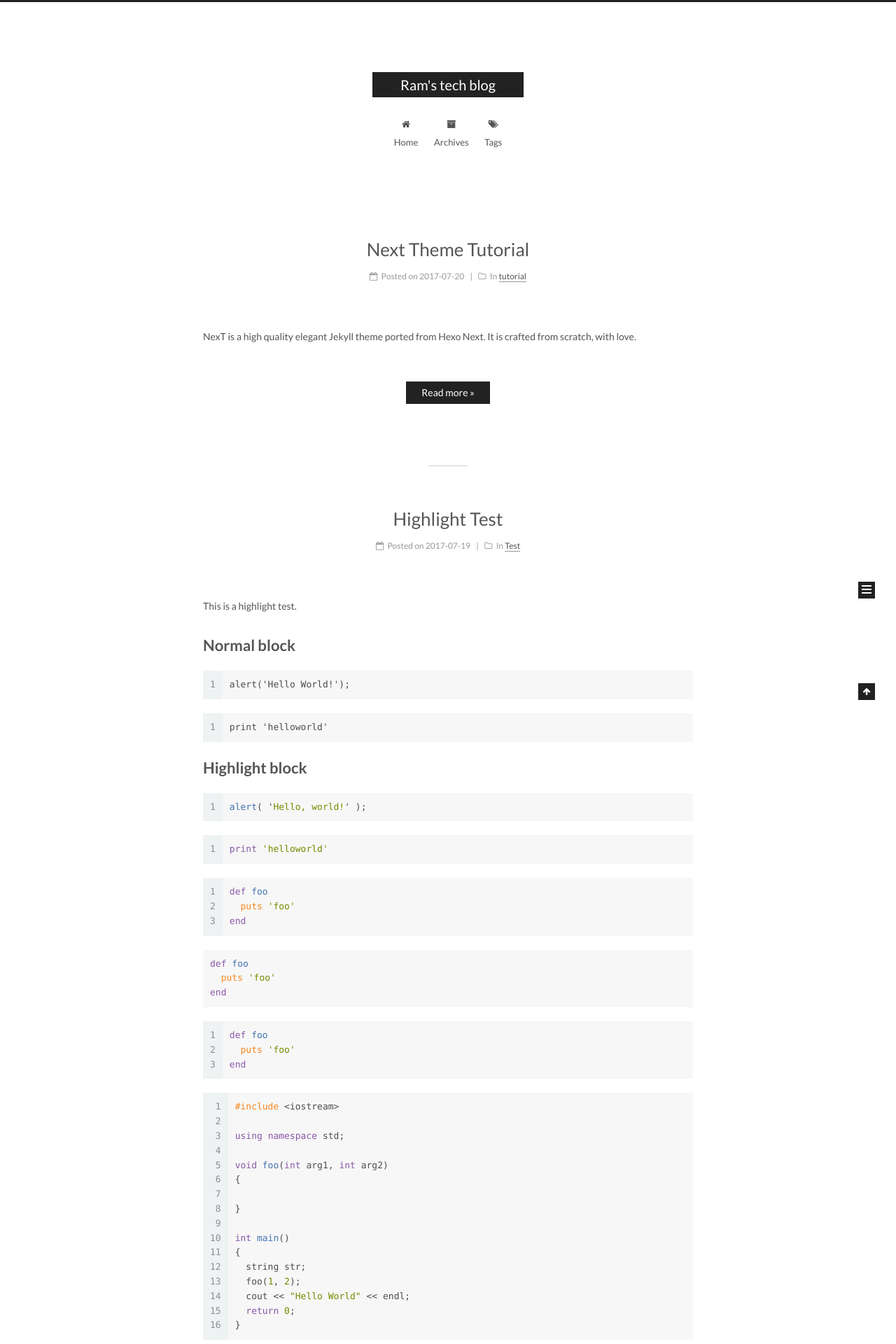
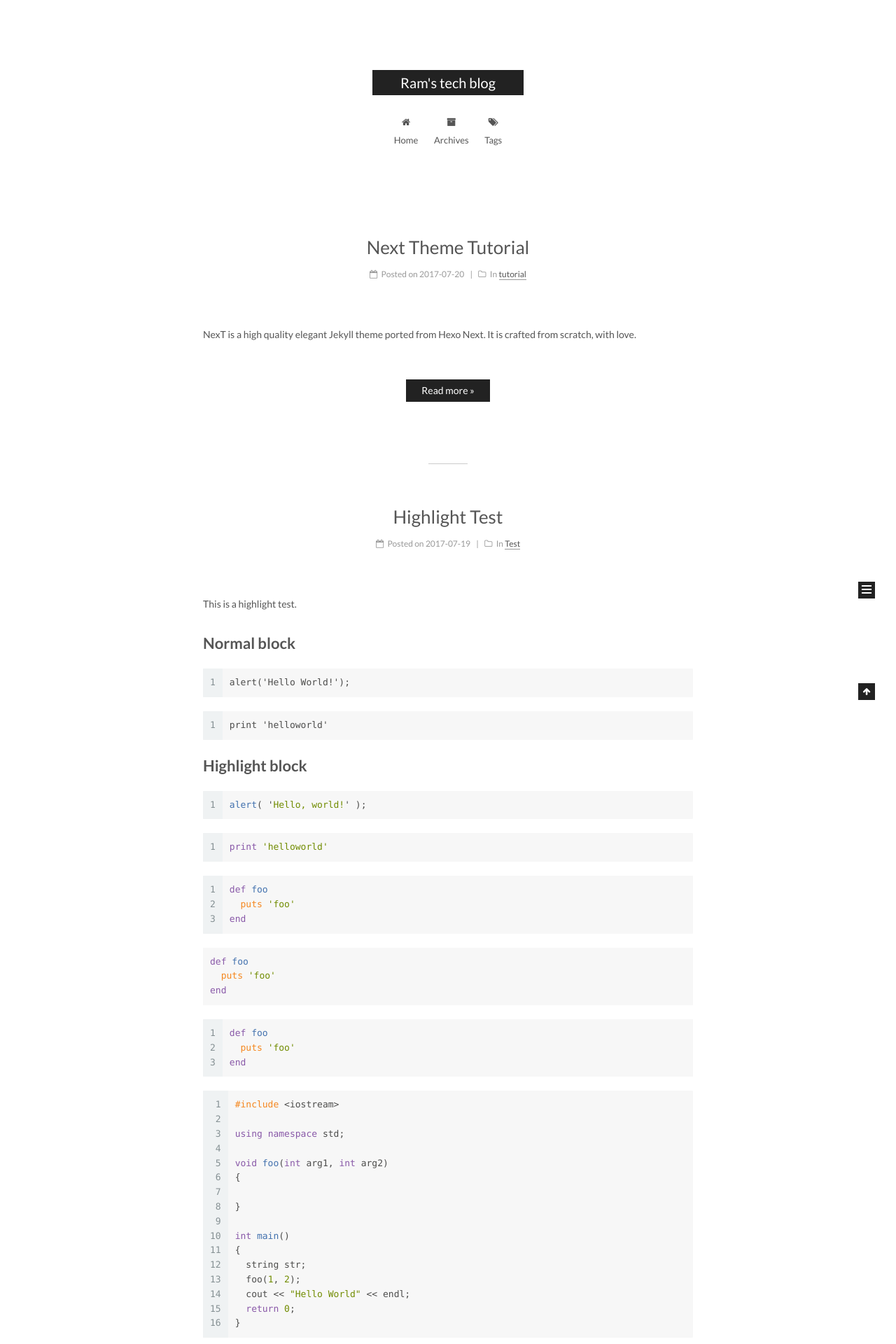
Before and after one commit to kangraemin/kangraemin.github.io, a Jekyll site: the page built from index.html, in a window 1280 px wide. Shown: the top 1920 px of the page at 70% size. Built offline with Jekyll 4.4.1, drawn with Linux system fonts in a browser that asks for light colours; emoji names are drawn with the system emoji font; the list of posts is cut into pages by our own code.

Commit message:
Remove headerband

```diff
--- a/_includes/_layout.html
+++ b/_includes/_layout.html
@@ -24,8 +24,6 @@
   {% endif %}
 
   <div class="{{ container_class }} {{ page_class }} ">
-    <div class="headband"></div>
-
     <header id="header" class="header" itemscope itemtype="http://schema.org/WPHeader">
       <div class="header-inner"> {% include _partials/header.html %} </div>
     </header>
--- a/_sass/_common/components/header/header.scss
+++ b/_sass/_common/components/header/header.scss
@@ -2,8 +2,6 @@
 
 .header-inner { position: relative; }
 
-
-@import "headerband";
 @import "site-meta";
 @import "site-nav";
 @import "menu";
--- a/_sass/_common/components/header/headerband.scss
+++ /dev/null
@@ -1,4 +0,0 @@
-.headband {
-  height: $headband-height;
-  background: $headband-bg;
-}
--- a/_sass/_schemes/Mist/index.scss
+++ b/_sass/_schemes/Mist/index.scss
@@ -19,8 +19,6 @@
   border-width: 2px;
   border-radius: 0;
 }
-
-.headband { display: none; }
 
 
 // Search
--- a/_sass/_variables/base.scss
+++ b/_sass/_variables/base.scss
@@ -203,14 +203,6 @@ $footer-height                  : 50px;
 $gap-between-main-and-footer    : 100px;
 
 
-
-// Headband
-// --------------------------------------------------
-$headband-height                : 3px;
-$headband-bg                    : $black-deep;
-
-
-
 // Section Header
 // Variables for header section elements.
 // --------------------------------------------------
```
